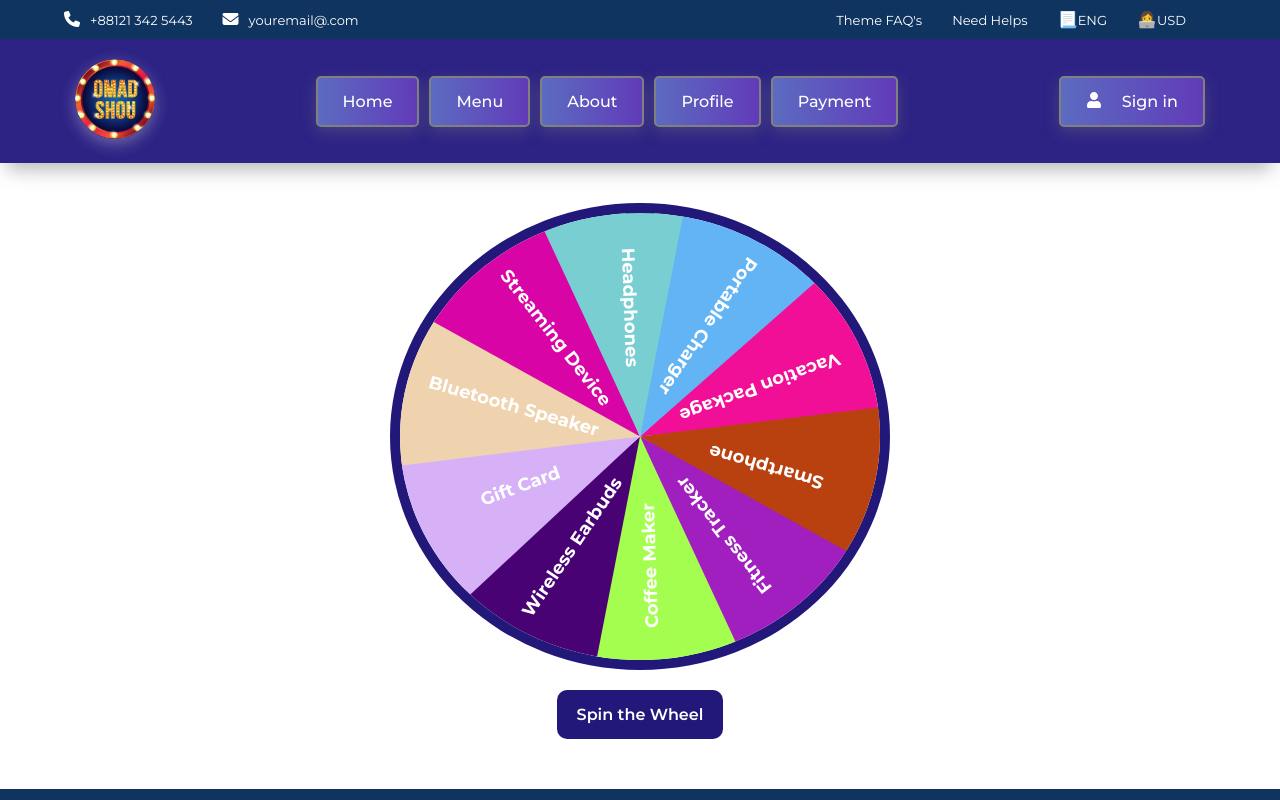
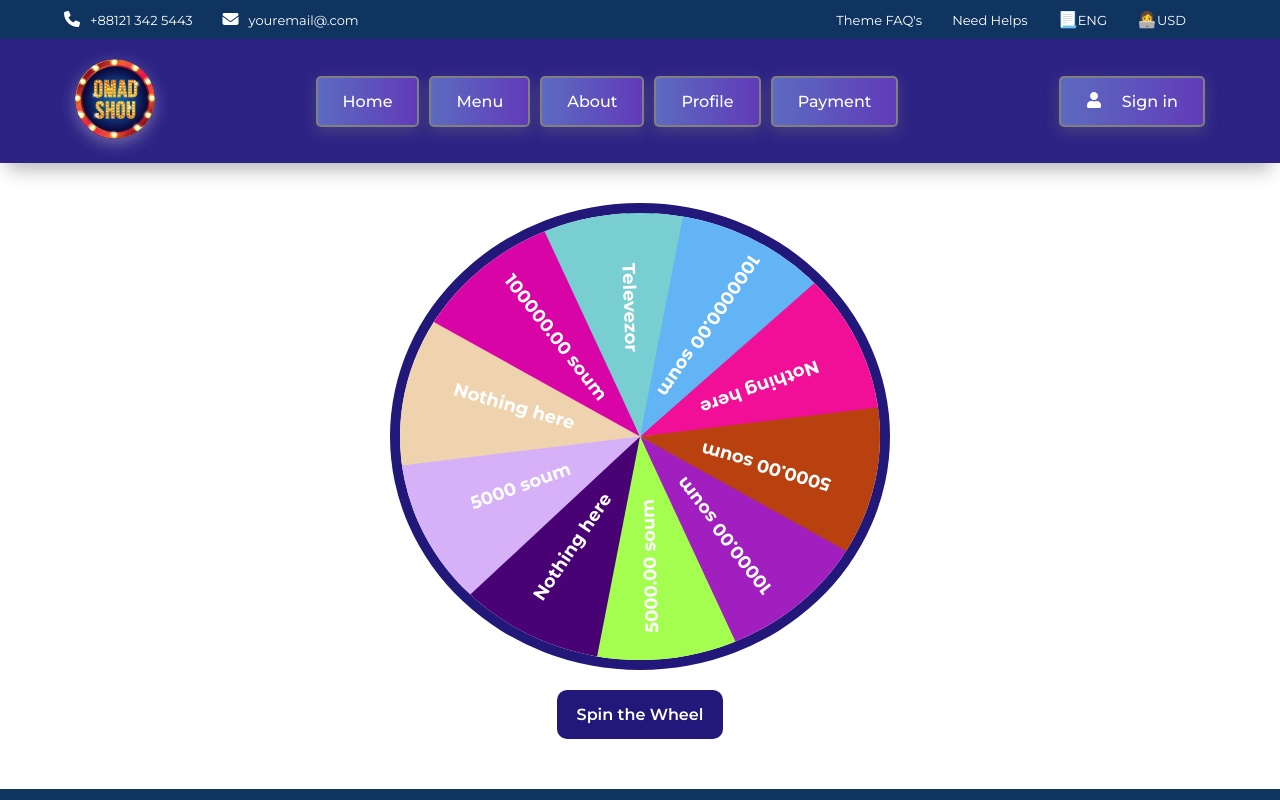
Before and after one commit to sardorbekbahramov/Omad-Shou, a React (Create React App) app: page /omad in a window 1280 px wide. Shown: the top 800 px of the page. Built offline with nearby package versions, Linux system fonts and the light colour scheme.

Commit message:
finished gifts

```diff
--- a/src/pages/Spinning-wheel/FortuneWheel.jsx
+++ b/src/pages/Spinning-wheel/FortuneWheel.jsx
@@ -36,16 +36,16 @@ const FortuneWheel = () => {
   };
 
   const prizes = [
-    'Vacation Package',
-    'Smartphone',
-    'Fitness Tracker',
-    'Coffee Maker',
-    'Wireless Earbuds',
-    'Gift Card',
-    'Bluetooth Speaker',
-    'Streaming Device',
-    'Headphones',
-    'Portable Charger',
+    'Nothing here',
+    '5000.00 soum',
+    '10000.00 soum',
+    '5000.00 soum',
+    'Nothing here',
+    '5000 soum',
+    'Nothing here',
+    '100000.00 soum',
+    'Televezor',
+    '1000000.00 soum',
   ];
 
   return (
```
